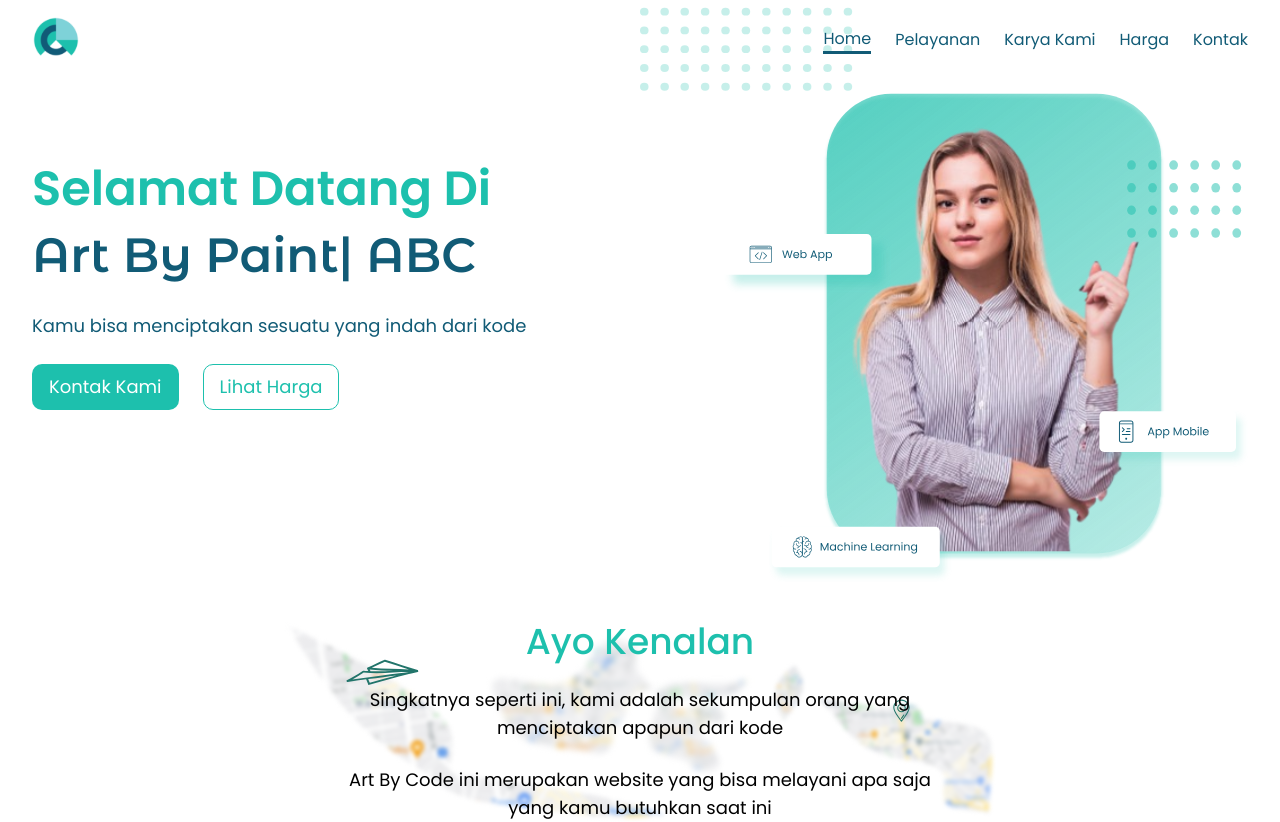
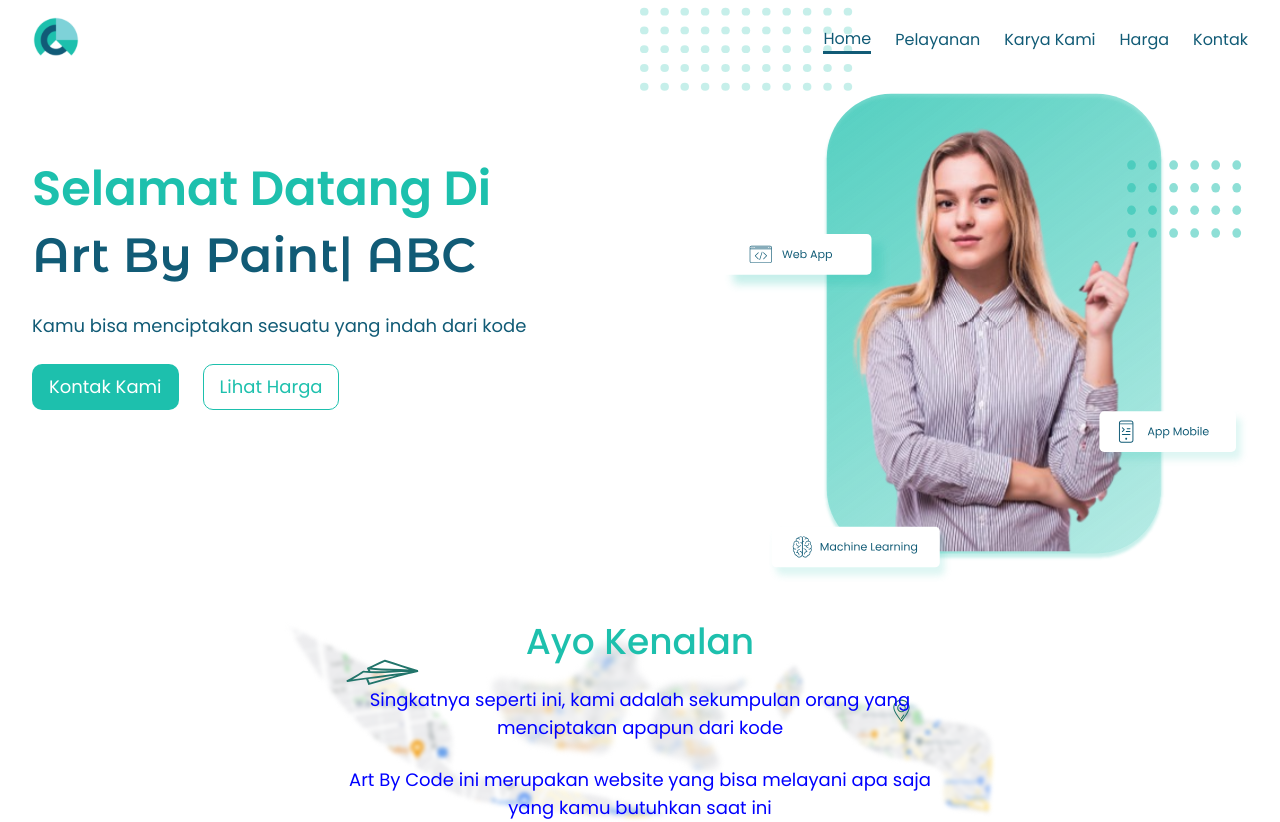
Before and after one commit to sarunk21/landing-page-art-by-code, a Vue app: page / in a window 1280 px wide. Built offline with nearby package versions, Linux system fonts and the light colour scheme; the HTML template or start-up script is replaced by a standard one.

Commit message:
add style for element p

```diff
--- a/src/App.vue
+++ b/src/App.vue
@@ -17,4 +17,7 @@ export default {
 #app {
   font-family: "Poppins", sans-serif;
 }
+p{
+  color: blue;
+}
 </style>
```
